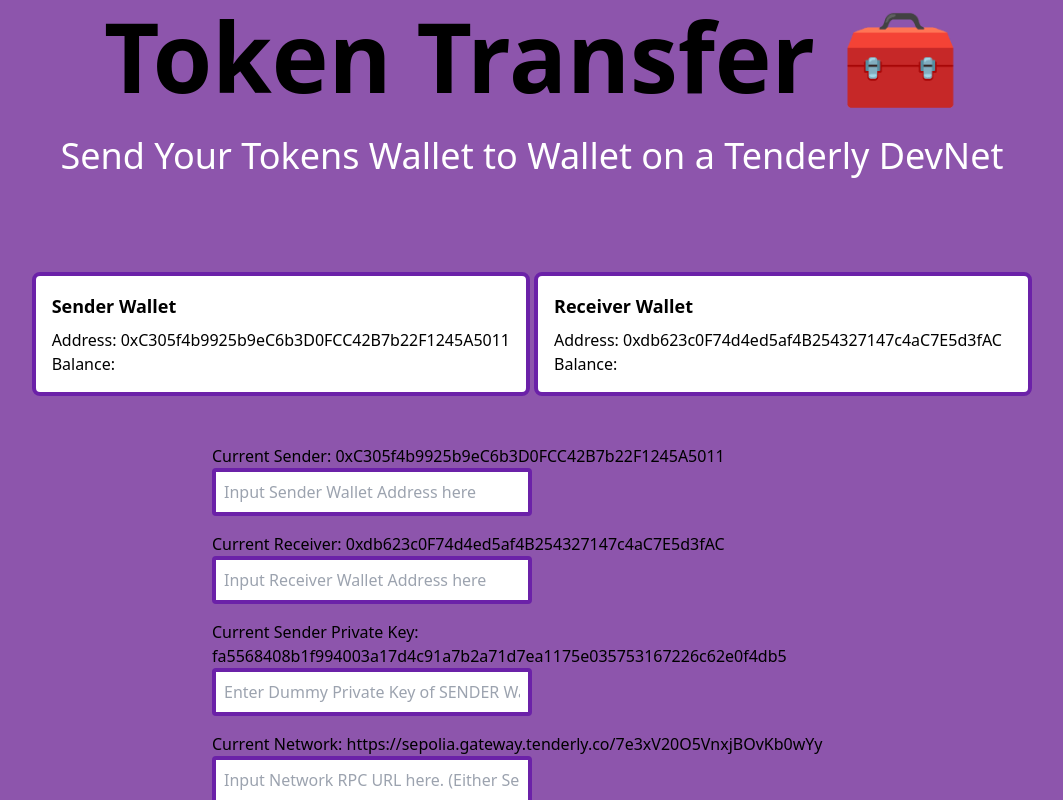
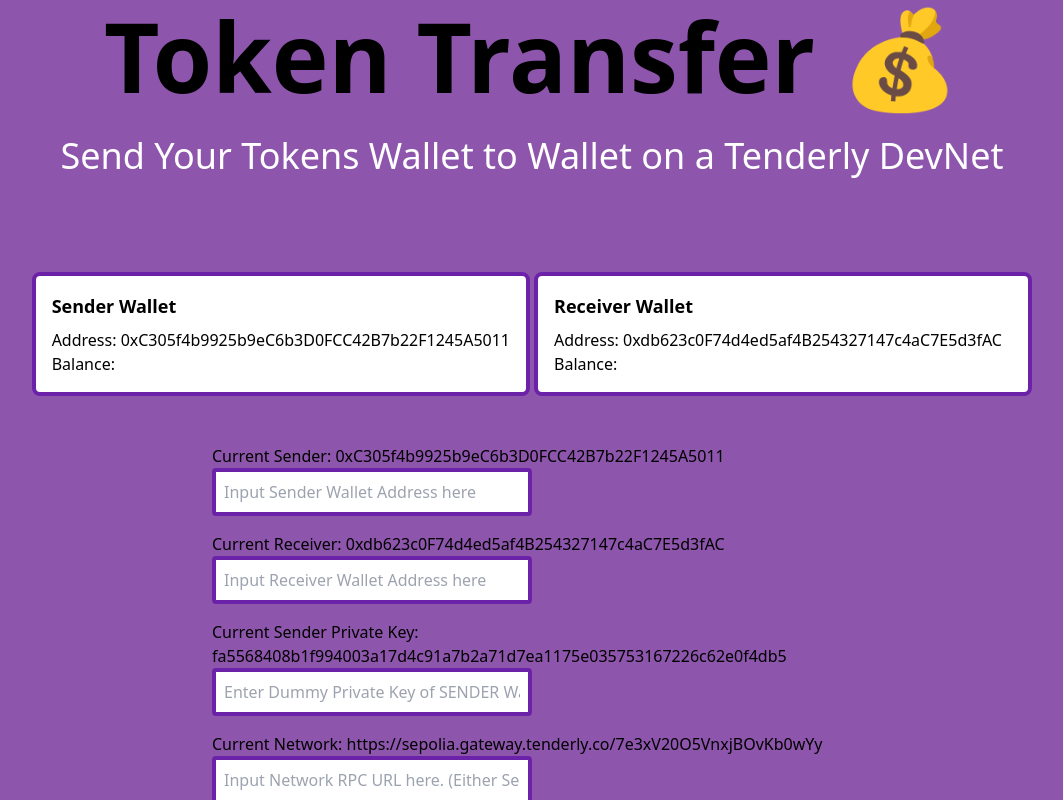
Before and after one commit to TravisLeeRichardson/token-transfer, a Next.js app: page / in a window 1280 px wide. Shown: the top 800 px of the page, without its empty margins (108-1171 px from the left). Built offline with nearby package versions, Linux system fonts and the light colour scheme; no server answers; what @rainbow-me/rainbowkit, wagmi would draw is missing.

Commit message:
changed emoji

```diff
--- a/pages/index.tsx
+++ b/pages/index.tsx
@@ -136,7 +136,7 @@ const Home = () => {
       </Head>
         <h1 className="text-8xl font-bold text-center">
         <span className="to-blue-500 bg-clip-text">
-            Token Transfer 🧰
+            Token Transfer 💰
 
         </span>
         </h1>
```
